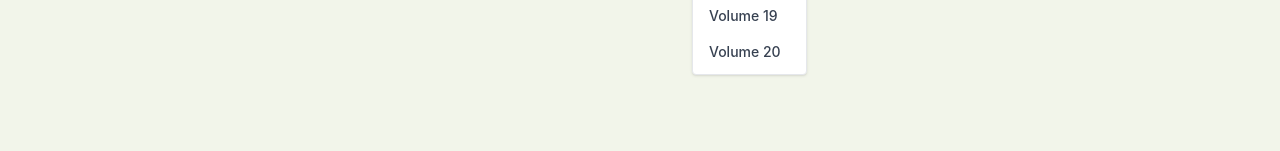
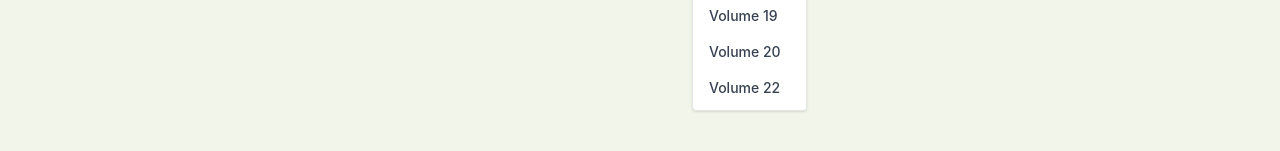
Before and after one commit to texas-urj/texas-urj.github.io, a Next.js app: page /events/home in a window 1280 px wide. Both pictures are taken after a click on the button "Volumes". Shown: the part 633-784 px from the top of the page. Built offline with nearby package versions, Linux system fonts and the light colour scheme.

Commit message:
volume 22

```diff
--- a/pages/components/Navigation.tsx
+++ b/pages/components/Navigation.tsx
@@ -126,6 +126,9 @@ return (
           <Dropdown.Item href="https://drive.google.com/file/d/11AmiM_Kyg3KX6uqhDEvrSI2ejmim5kpU/view?usp=sharing">
             Volume 20
           </Dropdown.Item>
+          <Dropdown.Item href="https://drive.google.com/file/d/1xO2I72jE20RnfdNunQ1P5srRHWt1dtlk/view?usp=sharing">
+            Volume 22
+          </Dropdown.Item>
         </Dropdown>
         <Navbar.Toggle />
       </div>
```
